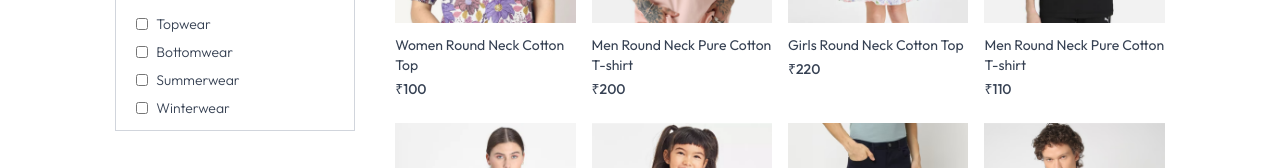
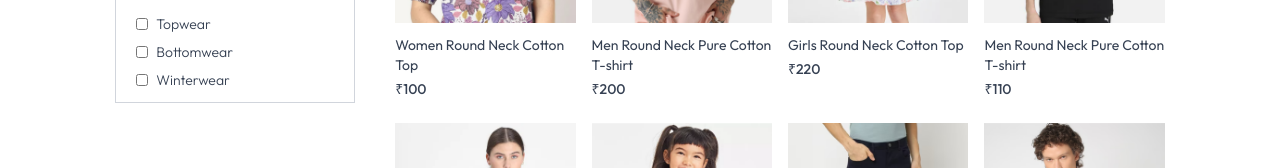
Before and after one commit to Vikashh78/E-Commerce, a React (Vite) app in the folder frontend/: page /collection in a window 1280 px wide. Shown: the part 366-534 px from the top of the page. Built offline with nearby package versions, Linux system fonts and the light colour scheme.

Commit message:
Implement filtering and sorting functionality in Collection page; add category and subcategory toggles

```diff
--- a/frontend/src/pages/Collection.jsx
+++ b/frontend/src/pages/Collection.jsx
@@ -9,10 +9,67 @@ const Collection = () => {
   const {products} = useContext(ShopContext)
   const [showFilter, setShowFilter] = useState(false)
   const [filterProducts, setFilterProducts] = useState([])
+  const [category, setCategory] = useState([])
+  const [subCategory, setSubCategory] = useState([])
+  const [sortType, setSortType] = useState('relevent')
+
+  const toggleCategory = (e) => {
+    if (category.includes(e.target.value)) {
+      setCategory(prev => prev.filter(item => item !== e.target.value))
+
+    } else {
+      setCategory(prev => [...prev, e.target.value])
+    }
+  }
+
+  const toggleSubCategory = (e) => {
+    if (subCategory.includes(e.target.value)) {
+        setSubCategory(prev => prev.filter(item => item !== e.target.value))
+    } else {
+      setSubCategory(prev => [...prev, e.target.value])
+    }
+  }
+
+  const applyFilter = () => {
+    let productsCopy = products.slice();
+
+    if (category.length > 0) {
+      productsCopy = productsCopy.filter(item => category.includes(item.category))
+    }
+    if (subCategory.length > 0) {
+      productsCopy = productsCopy.filter(item => subCategory.includes(item.subCategory))
+    }
+
+    setFilterProducts(productsCopy);
+  }
+
+  // Sort function
+  const sortProducts = () => {
+    let filteProductsCopy = filterProducts.slice();
+
+    switch(sortType) {
+      case 'low-high':
+        setFilterProducts(filteProductsCopy.sort((a, b) => (a.price - b.price)));
+        break;
+
+      case 'high-low':
+        setFilterProducts(filteProductsCopy.sort((a, b) => (b.price - a.price)));
+        break;
+
+      default:
+        applyFilter();
+        break;
+    }
+  }
 
   useEffect(() => {
-    setFilterProducts(products);
-  }, [])
+    applyFilter();
+  }, [category, subCategory])
+
+  useEffect(() => {
+    sortProducts();
+  }, [sortType])
+
 
   return (
     <div className='flex flex-col sm:flex-row gap-2 sm:gap-10  mt-10 border-t-0'>
@@ -31,13 +88,13 @@ const Collection = () => {
           <p className='mb-3 text-sm font-medium'>CATEGORIES</p>
           <div className='flex flex-col gap-2 text-sm font-light text-gray-700'>
             <p className='flex gap-2'>
-              <input type="checkbox" value={'Men'} className='w-3' /> Men
+              <input type="checkbox" value={'Men'} onClick={toggleCategory} className='w-3' /> Men
             </p>
             <p className='flex gap-2'>
-              <input type="checkbox" value={'Women'} className='w-3' /> Women
+              <input type="checkbox" value={'Women'} onClick={toggleCategory} className='w-3' /> Women
             </p>
             <p className='flex gap-2'>
-              <input type="checkbox" value={'Kids'} className='w-3' /> Kids
+              <input type="checkbox" value={'Kids'} onClick={toggleCategory} className='w-3' /> Kids
             </p>
           </div>
         </div>
@@ -47,16 +104,13 @@ const Collection = () => {
           <p className='mb-3 text-sm font-medium'>TYPE</p>
           <div className='flex flex-col gap-2 text-sm font-light text-gray-700'>
             <p className='flex gap-2'>
-              <input type="checkbox" value={'Topwear'} className='w-3' /> Topwear
+              <input type="checkbox" value={'Topwear'} onChange={toggleSubCategory} className='w-3' /> Topwear
             </p>
             <p className='flex gap-2'>
-              <input type="checkbox" value={'Bottomwear'} className='w-3' /> Bottomwear
+              <input type="checkbox" value={'Bottomwear'} onChange={toggleSubCategory} className='w-3' /> Bottomwear
             </p>
             <p className='flex gap-2'>
-              <input type="checkbox" value={'Summerwear'} className='w-3' /> Summerwear
-            </p>
-            <p className='flex gap-2'>
-              <input type="checkbox" value={'Winterwear'} className='w-3' /> Winterwear
+              <input type="checkbox" value={'Winterwear'} onChange={toggleSubCategory} className='w-3' /> Winterwear
             </p>
         </div>
       </div>
@@ -69,10 +123,10 @@ const Collection = () => {
           <Title text1={'ALL'} text2={'COLLECTIONS'}/>
 
           {/* Product Sort  */}
-          <select className='border-2 border-gray-300 text-sm px-2'>
+          <select onClick={(e)=>setSortType(e.target.value)} className='border-2 border-gray-300 text-sm px-2 cursor-pointer'>
             <option value="relevent">Sort by: Relevent</option>
-            <option value="low to hight">Sort by: Low to High</option>
-            <option value="high to low">Sort by: High to Low</option>
+            <option value="low-hight">Sort by: Low to High</option>
+            <option value="high-low">Sort by: High to Low</option>
           </select>
         </div>
       </div>
```
